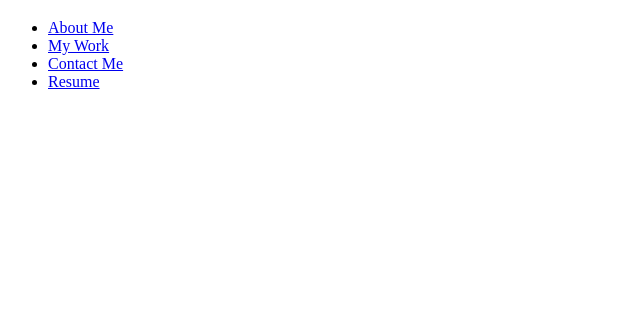
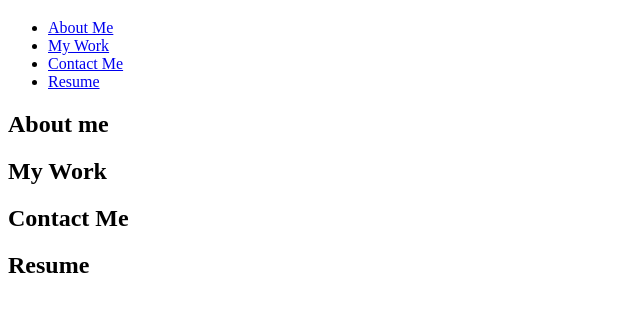
Before and after one commit to Joeybooo/joey_portfolio, a plain HTML site: page index.html in a window 1280 px wide. Shown: the part 61-372 px from the top of the page, without its empty margins (0-640 px from the left). Drawn offline with Linux system fonts and the light colour scheme.

Commit message:
added id and classes

```diff
--- a/index.html
+++ b/index.html
@@ -31,20 +31,21 @@
         </nav>
     </header>
     <!--About me info-->
-    <section>
+    <section id="about-me" class="intro">
+        <h2 class="section-title primary-border">About me</h2>
 
     </section>
     <!--My work-->
-    <section>
-
+    <section id="my-work" class="">
+        <h2 class="section-title primary-border">My Work</h2>
     </section>
     <!--contact info-->
-    <section>
-
+    <section id="contact-me" class="">
+        <h2 class="section-title primary-border">Contact Me</h2>
     </section>
     <!--resume-->
-    <section>
-
+    <section id="resume" class="">
+        <h2 class="section-title primary border">Resume</h2>
     </section>
     <!--footer-->
     <footer>
```
